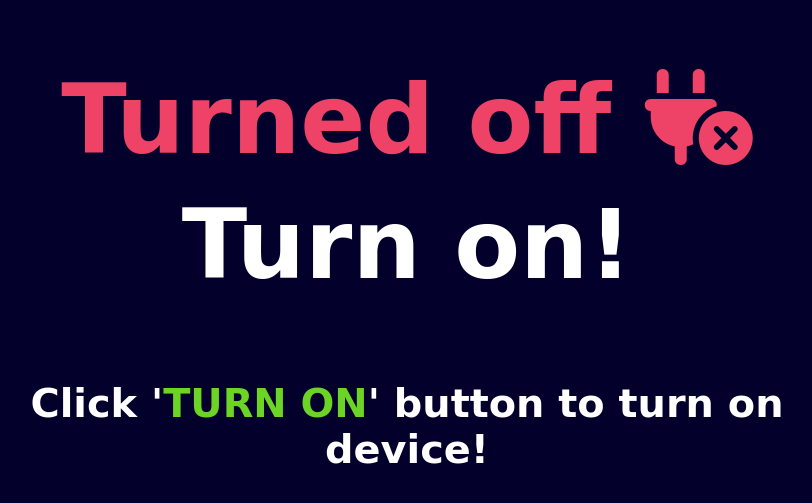
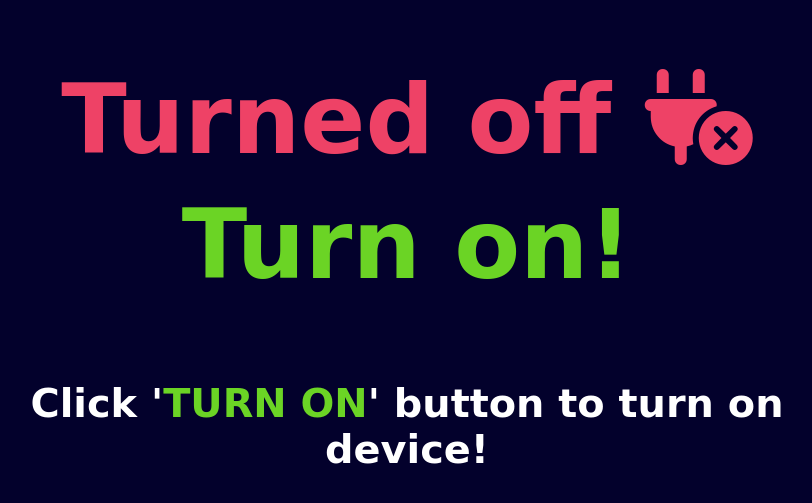
Before and after one commit to jaQbiak/python-lightbulb, a Flask app: template templates/index.html in a window 1280 px wide. Shown: the top 503 px of the page, without its empty margins (233-1045 px from the left). Run offline with Flask 2, Linux system fonts and the light colour scheme; the template is opened without the code that fills it, so the values that code supplies are empty; some libraries are stand-ins or nearby versions; some web fonts are replaced.

Commit message:
updating styles

```diff
--- a/static/styles.css
+++ b/static/styles.css
@@ -30,8 +30,12 @@ a:hover {
     color: white;
 }
 
-.turn_on, .turn_off {
-    color: white;
+.turn_on {
+    color: #6BD425;
+}
+
+.turn_off {
+    color: #EE4266;
 }
 
 .turn_on:hover {
```
